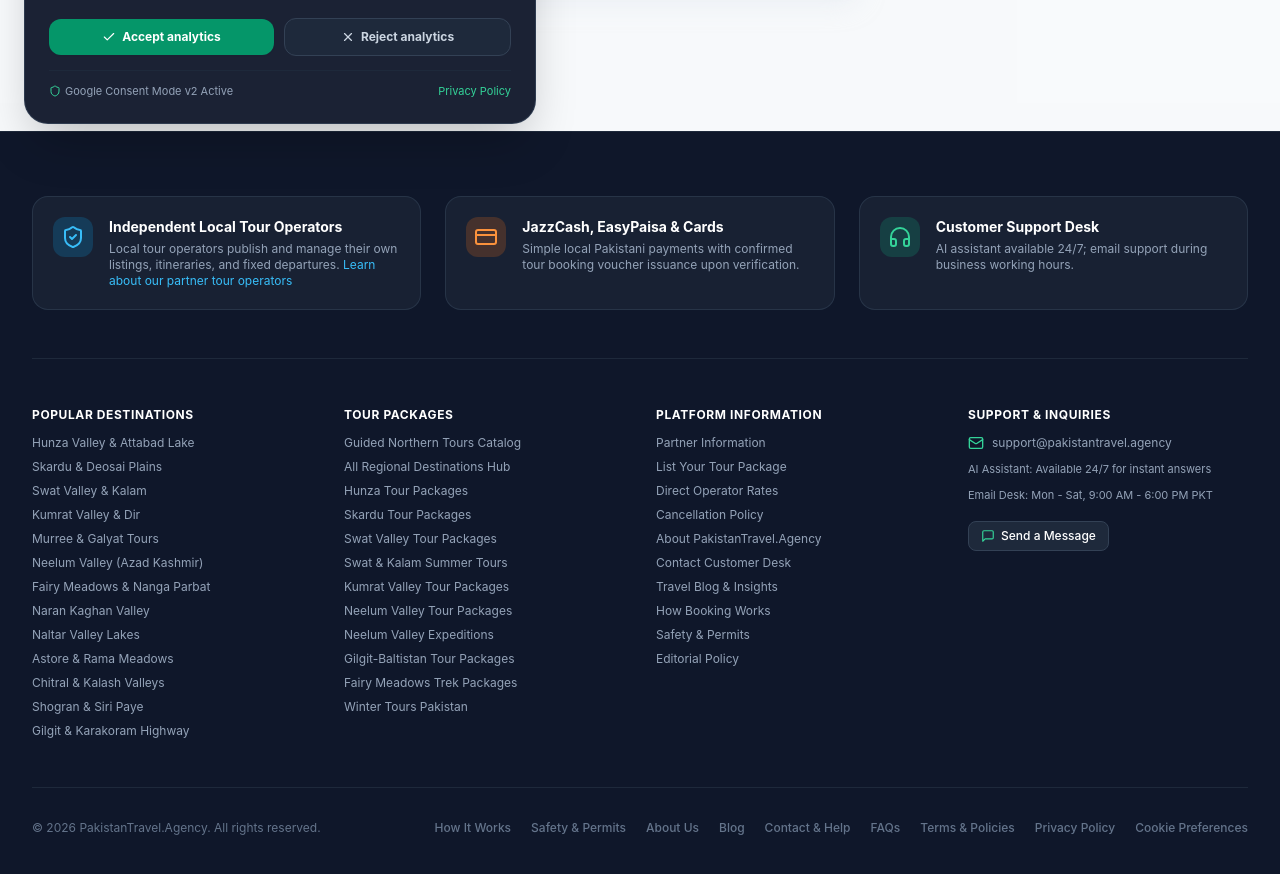
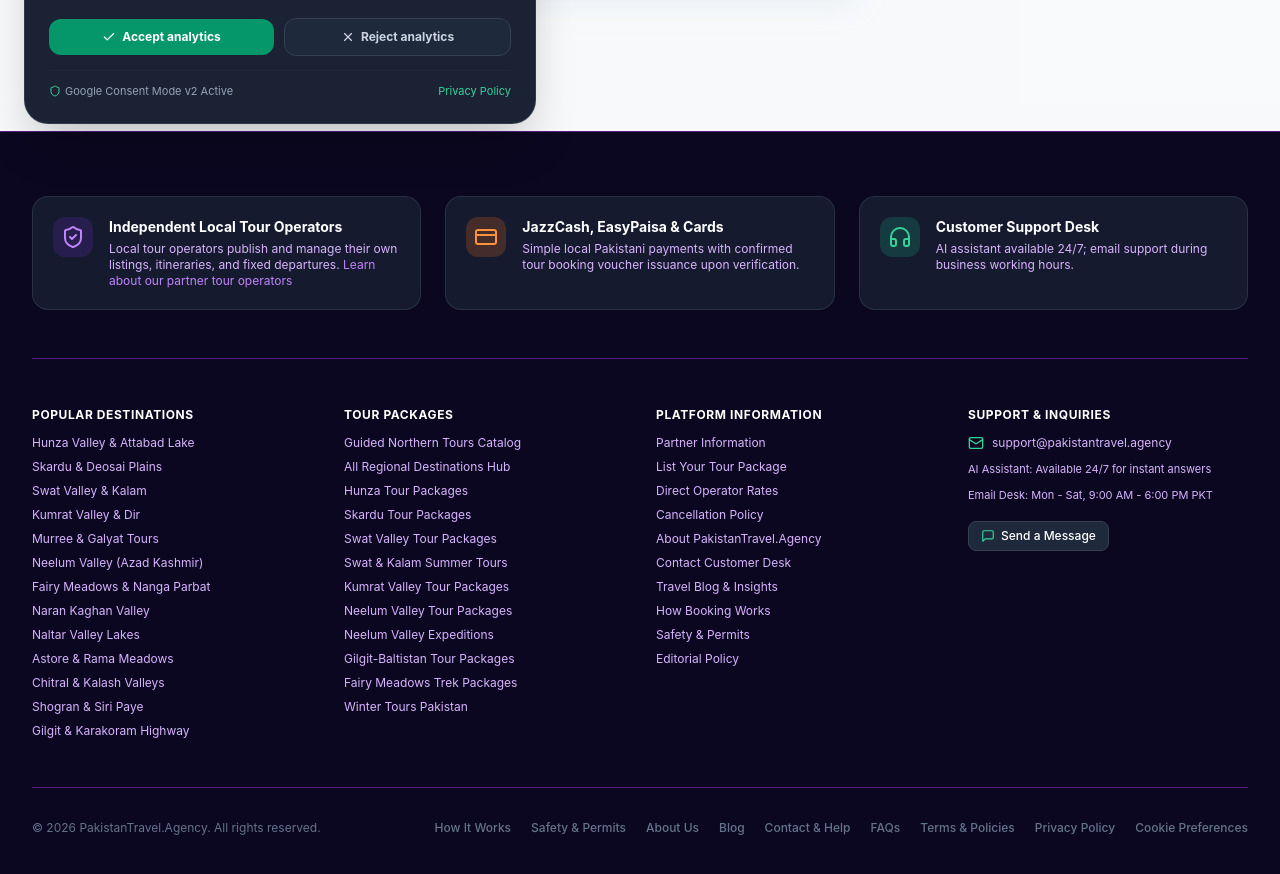
Before and after one commit to pakistantravelagency26/PakistanTravel.Agency, a Next.js app: page /forgot-password in a window 1280 px wide. Shown: the part 660-1534 px from the top of the page. Built offline with nearby package versions, Linux system fonts and the light colour scheme; no server answers.

Commit message:
style: apply purple and lavender to Footer.tsx

```diff
--- a/src/components/layout/Footer.tsx
+++ b/src/components/layout/Footer.tsx
@@ -42,19 +42,19 @@ export function Footer() {
   const supportEmail = siteConfig.contact.supportEmail || general.supportEmail;
 
   return (
-    <footer className="bg-slate-900 text-slate-300 pt-16 pb-12 border-t border-slate-800">
+    <footer className="bg-brand-navy text-purple-200 pt-16 pb-12 border-t border-purple-900">
       <div className="max-w-7xl mx-auto px-4 sm:px-6 lg:px-8">
         {/* Value Proposition Highlights */}
-        <div className="grid grid-cols-1 md:grid-cols-3 gap-6 pb-12 border-b border-slate-800 text-sm">
+        <div className="grid grid-cols-1 md:grid-cols-3 gap-6 pb-12 border-b border-purple-900 text-sm">
           <div className="flex items-start gap-4 p-5 rounded-2xl bg-slate-800/60 border border-slate-700/60">
-            <div className="w-10 h-10 rounded-xl bg-sky-500/20 text-sky-400 flex items-center justify-center shrink-0">
+            <div className="w-10 h-10 rounded-xl bg-brand-primary/20 text-purple-400 flex items-center justify-center shrink-0">
               <ShieldCheck className="w-6 h-6" />
             </div>
             <div>
               <p className="font-bold text-white text-sm">{footer.card1Title || "Independent Local Tour Operators"}</p>
-              <p className="text-xs text-slate-400 mt-1">
+              <p className="text-xs text-purple-300 mt-1">
                 {footer.card1Desc || "Independent local tour operators publish and manage their own guided tour packages."}{" "}
-                <Link href="/partner-info" className="text-sky-400 hover:underline">Learn about our partner tour operators</Link>
+                <Link href="/partner-info" className="text-purple-400 hover:underline">Learn about our partner tour operators</Link>
               </p>
             </div>
           </div>
@@ -65,7 +65,7 @@ export function Footer() {
             </div>
             <div>
               <p className="font-bold text-white text-sm">{footer.card2Title || "JazzCash, EasyPaisa & Cards"}</p>
-              <p className="text-xs text-slate-400 mt-1">
+              <p className="text-xs text-purple-300 mt-1">
                 {footer.card2Desc || "Zero hassle local Pakistani payments with confirmed digital tour vouchers."}
               </p>
             </div>
@@ -77,7 +77,7 @@ export function Footer() {
             </div>
             <div>
               <p className="font-bold text-white text-sm">{footer.card3Title || "Customer Support Desk"}</p>
-              <p className="text-xs text-slate-400 mt-1">
+              <p className="text-xs text-purple-300 mt-1">
                 {footer.card3Desc || "AI assistant available 24/7; human support by email during business working hours."}
               </p>
             </div>
@@ -87,10 +87,10 @@ export function Footer() {
         {/* Links Grid */}
         <div className="grid grid-cols-2 md:grid-cols-4 gap-8 py-12 text-sm">
           <div>
-            <p className="font-bold text-white text-xs mb-3 uppercase tracking-wider text-sky-400">
+            <p className="font-bold text-white text-xs mb-3 uppercase tracking-wider text-purple-400">
               {footer.col1Title || "Popular Destinations"}
             </p>
-            <ul className="space-y-2 text-xs text-slate-400">
+            <ul className="space-y-2 text-xs text-purple-300">
               {(footer.col1Links && footer.col1Links.length > 0 ? footer.col1Links : DEFAULT_SITE_SETTINGS.FOOTER.col1Links).map((link) => (
                 <li key={link.id || link.url}>
                   <Link href={link.url} className="hover:text-white transition">
@@ -105,7 +105,7 @@ export function Footer() {
             <p className="font-bold text-white text-xs mb-3 uppercase tracking-wider text-orange-400">
               {footer.col2Title || "Experience Categories"}
             </p>
-            <ul className="space-y-2 text-xs text-slate-400">
+            <ul className="space-y-2 text-xs text-purple-300">
               {(footer.col2Links && footer.col2Links.length > 0 ? footer.col2Links : DEFAULT_SITE_SETTINGS.FOOTER.col2Links).map((link) => (
                 <li key={link.id || link.url}>
                   <Link href={link.url} className="hover:text-white transition">
@@ -117,10 +117,10 @@ export function Footer() {
           </div>
 
           <div>
-            <p className="font-bold text-white text-xs mb-3 uppercase tracking-wider text-teal-400">
+            <p className="font-bold text-white text-xs mb-3 uppercase tracking-wider text-purple-400">
               {footer.col3Title || "Platform Information"}
             </p>
-            <ul className="space-y-2 text-xs text-slate-400">
+            <ul className="space-y-2 text-xs text-purple-300">
               {(footer.col3Links && footer.col3Links.length > 0 ? footer.col3Links : DEFAULT_SITE_SETTINGS.FOOTER.col3Links).map((link) => (
                 <li key={link.id || link.url}>
                   <Link href={link.url} className="hover:text-white transition">
@@ -135,17 +135,17 @@ export function Footer() {
             <p className="font-bold text-white text-xs mb-3 uppercase tracking-wider text-emerald-400">
               {footer.col4Title || "Customer Support"}
             </p>
-            <div className="space-y-2.5 text-xs text-slate-400">
+            <div className="space-y-2.5 text-xs text-purple-300">
               {supportEmail && (
                 <p className="flex items-center gap-2">
                   <Mail className="w-4 h-4 text-emerald-400 shrink-0" />
                   <a href={`mailto:${supportEmail}`} className="hover:text-white transition">{supportEmail}</a>
                 </p>
               )}
-              <p className="text-[11px] text-slate-400">
+              <p className="text-[11px] text-purple-300">
                 AI Assistant: Available 24/7 for instant answers
               </p>
-              <p className="text-[11px] text-slate-400">
+              <p className="text-[11px] text-purple-300">
                 Email Desk: {siteConfig.contact.supportHours.humanEmail}
               </p>
               <div className="pt-2">
@@ -162,7 +162,7 @@ export function Footer() {
         </div>
 
         {/* Bottom bar */}
-        <div className="pt-8 border-t border-slate-800 flex flex-col md:flex-row items-center justify-between text-xs text-slate-500 gap-4">
+        <div className="pt-8 border-t border-purple-900 flex flex-col md:flex-row items-center justify-between text-xs text-slate-500 gap-4">
           <p>© 2026 {siteConfig.name}. All rights reserved.</p>
           <div className="flex flex-wrap items-center gap-5 font-medium">
             <Link href="/how-booking-works" className="hover:text-white transition">How It Works</Link>
```
